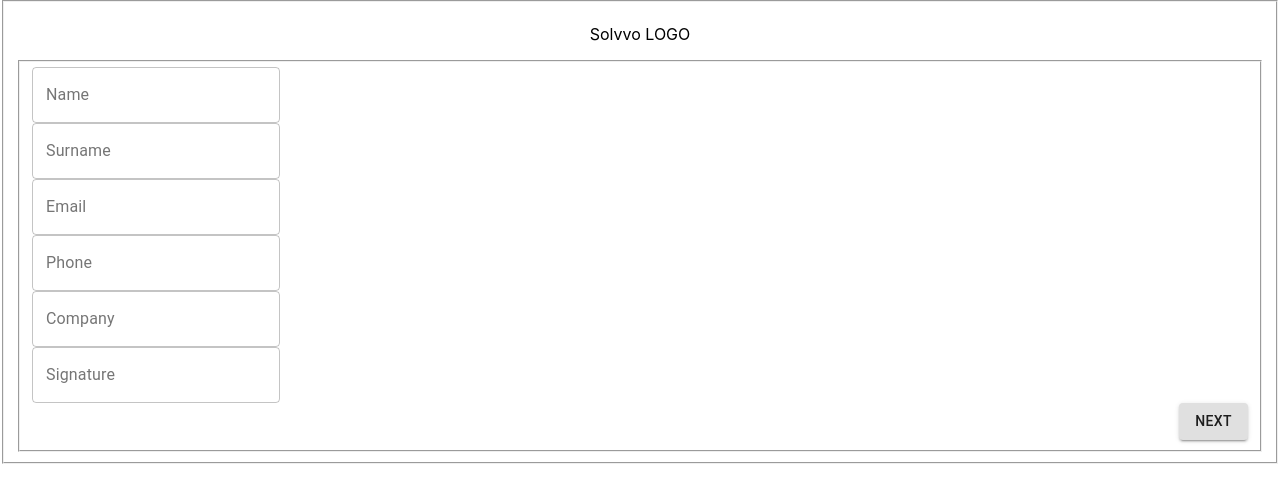
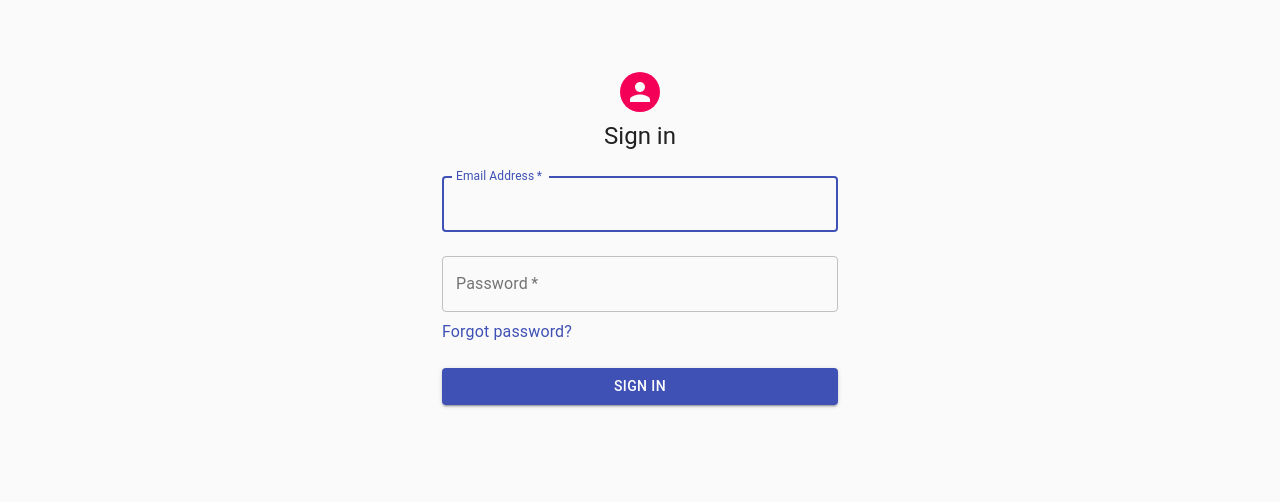
Before and after one commit to sebi2000/trackingFrontend, a React (Create React App) app: page / in a window 1280 px wide. Shown: the top 502 px of the page. Built offline with nearby package versions, Linux system fonts and the light colour scheme.

Commit message:
feat: routing paths

```diff
--- a/src/components/Root.js
+++ b/src/components/Root.js
@@ -1,26 +1,19 @@
-<<<<<<< Updated upstream
-import Paper from '@material-ui/core/Paper'
+import Login from './login/Login'
 import UserView from './tablet/UserView'
-
-function Root() {
-    return (
-        <Paper>
-            <UserView />
-        </Paper>
-=======
-import Login from './login/Login'
-import UserView from './userView/UserView'
+import ResetPass from './resetPass/ResetPass'
 import { Switch, Route, BrowserRouter } from 'react-router-dom'
+import EntriesList from './entriesList/EntriesList'
 
 function Root() {
     return (
         <BrowserRouter>
             <Switch>
-                <Route exact path="/login" component={Login} />
-                <Route exact path="/userView" component={UserView} />
+                <Route exact path="/" component={Login} />
+                <Route exact path="/tablet" component={UserView} />
+                <Route exact path="/resetPass" component={ResetPass}/>
+                <Route exact path="/entriesList" component={EntriesList}/>
             </Switch>
         </BrowserRouter>
->>>>>>> Stashed changes
     )
 }
 
--- /dev/null
+++ b/src/components/entriesList/EntriesList.js
@@ -0,0 +1,9 @@
+import React from 'react'
+
+function EntriesList(){
+    return (
+        <p>Entries List</p>
+    )
+}
+
+export default EntriesList
--- a/src/components/formAdmin/FormAdmin.js
+++ b/src/components/login/Login.js
@@ -7,6 +7,7 @@ import Grid from '@material-ui/core/Grid';
 import Typography from '@material-ui/core/Typography';
 import {createStyles, makeStyles, Theme } from '@material-ui/core/styles';
 import Container from '@material-ui/core/Container';
+import Link from '@material-ui/core/Link';
 
 let useStyles = makeStyles((theme) => ({
     paper: {
@@ -41,6 +42,7 @@ let useStyles = makeStyles((theme) => ({
           <Typography component="h1" variant="h5">
             Sign in
           </Typography>
+
           <form className={classes.form} noValidate>
             <TextField
               variant="outlined"
@@ -64,6 +66,10 @@ let useStyles = makeStyles((theme) => ({
               id="password"
               autoComplete="current-password"
             />
+            <Link href="#" variant="body1">
+                Forgot password?
+            </Link>
+
             <Button
               type="submit"
               fullWidth
@@ -73,6 +79,7 @@ let useStyles = makeStyles((theme) => ({
             >
               Sign In
             </Button>
+
             <Grid container>
               <Grid item>
               </Grid>
--- /dev/null
+++ b/src/components/resetPass/ResetPass.js
@@ -0,0 +1,9 @@
+import React from 'react'
+
+function ResetPass(){
+    return(
+        <p>Reset password </p>
+    )
+}
+
+export default ResetPass
--- a/src/index.js
+++ b/src/index.js
@@ -1,14 +1,15 @@
 import React from 'react';
 import ReactDOM from 'react-dom';
 import './index.css';
-import  UserView from './components/tablet/UserView';
-import FormAdmin from './components/formAdmin/FormAdmin'
-import reportWebVitals from './reportWebVitals';
+//import  UserView from './components/tablet/UserView';
+import Root from './components/Root';
+//import FormAdmin from './components/formAdmin/FormAdmin'
+
 
 ReactDOM.render(
   <React.StrictMode>
-    <UserView/>
     {/*<FormAdmin/>*/}
+    <Root/>
   </React.StrictMode>,
   document.getElementById('root')
 );
```
Also changed, not shown: 1 other file (tests, documents, lock files or other folders).
